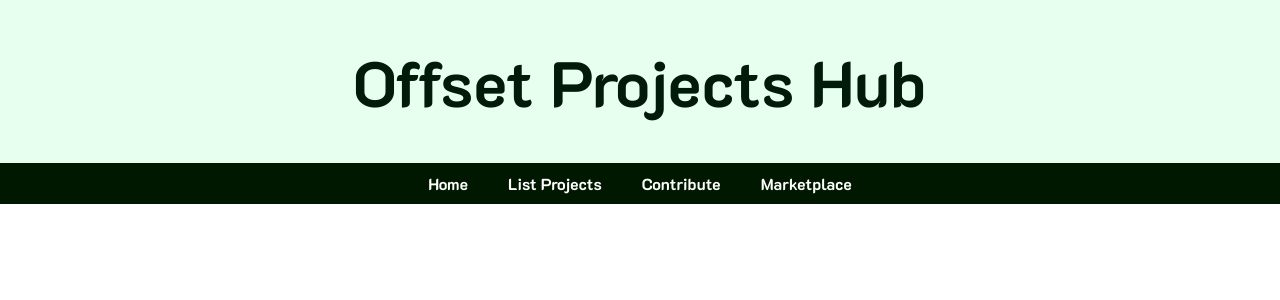
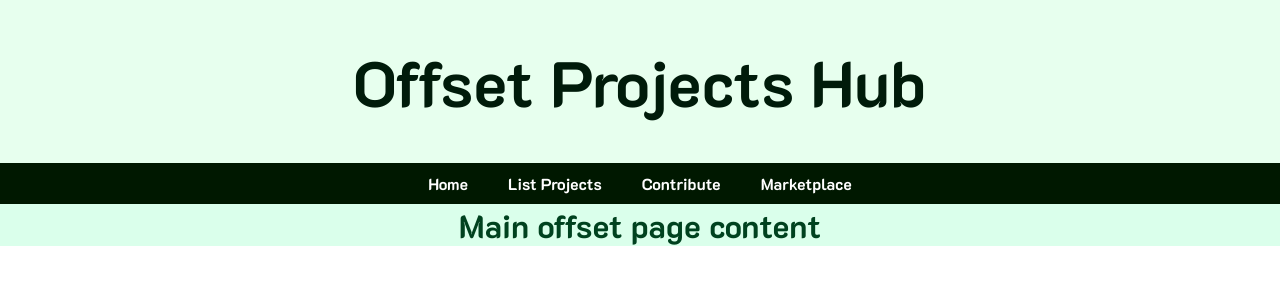
Before and after one commit to Navneet02-Kaur/Project, a Django app: page /contribute/ in a window 1280 px wide. Shown: the top 300 px of the page. Run offline with Django 5.2, Linux system fonts and the light colour scheme.

Commit message:
offset content added

```diff
--- a/main/templates/main/offset.html
+++ b/main/templates/main/offset.html
@@ -27,7 +27,7 @@
         </ul>
     </nav>
 
-    <!-- Add your content here -->
+    <h1>Main offset page content</h1>
 
 </body>
 </html>
```
